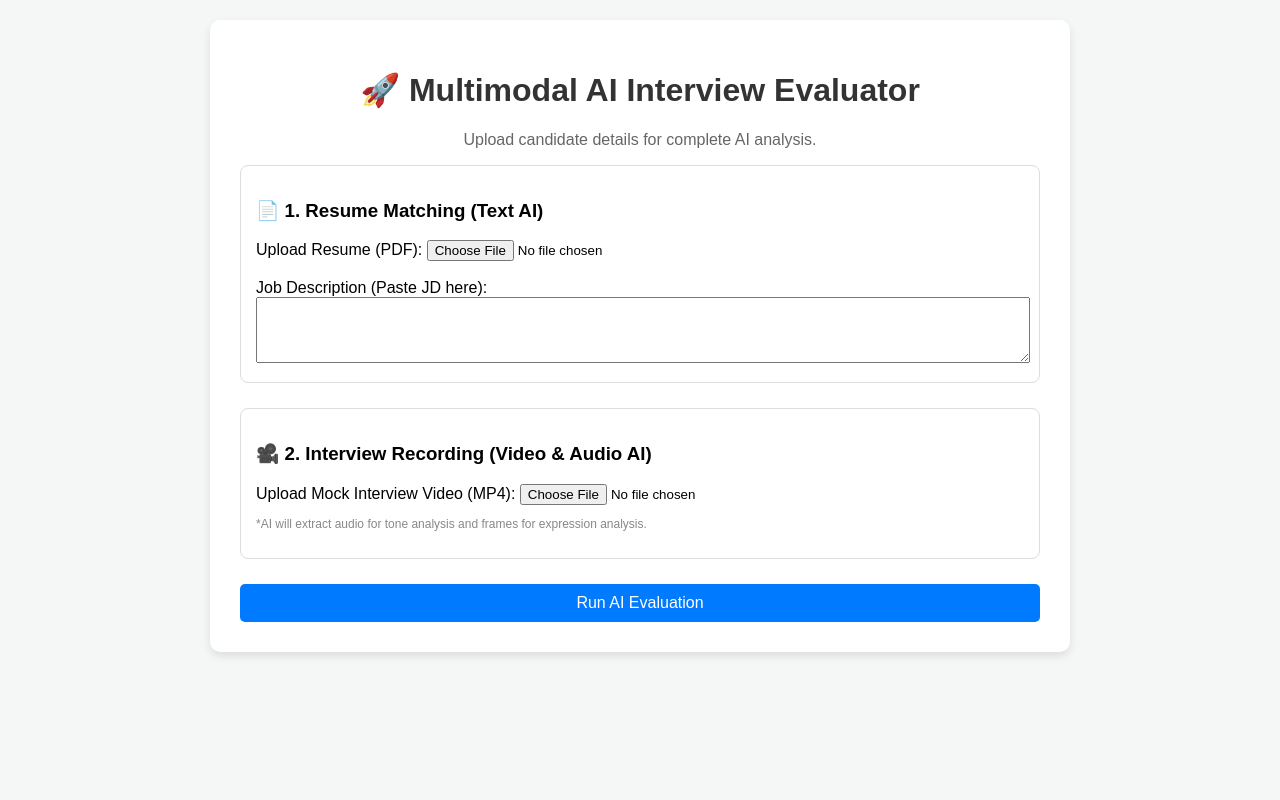
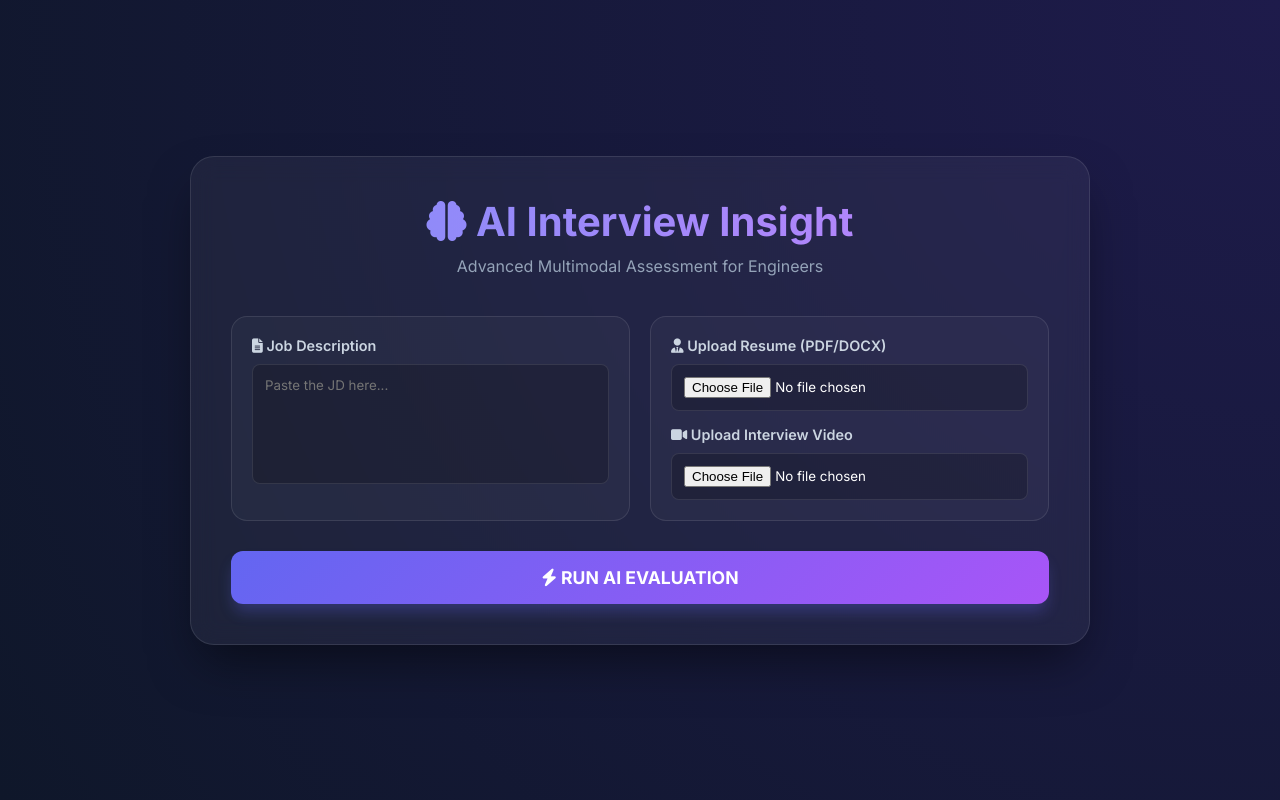
Before and after one commit to the-miz-4u/AI_Interview_Evaluator, a Flask app: page / in a window 1280 px wide. Run offline with Flask 3, Linux system fonts and the light colour scheme.

Commit message:
Updated UI to modern Glassmorphism tech theme

```diff
--- a/templates/index.html
+++ b/templates/index.html
@@ -3,46 +3,180 @@
 <head>
     <meta charset="UTF-8">
     <meta name="viewport" content="width=device-width, initial-scale=1.0">
-    <title>AI Interview Evaluator</title>
+    <title>AI Interview Insight | Next-Gen Evaluator</title>
+    <link href="https://fonts.googleapis.com/css2?family=Inter:wght@300;400;600;700&display=swap" rel="stylesheet">
+    <link rel="stylesheet" href="https://cdnjs.cloudflare.com/ajax/libs/font-awesome/6.4.0/css/all.min.css">
+
     <style>
-        body { font-family: Arial, sans-serif; background-color: #f4f7f6; margin: 0; padding: 20px; }
-        .container { max-width: 800px; margin: auto; background: white; padding: 30px; border-radius: 10px; box-shadow: 0 4px 8px rgba(0,0,0,0.1); }
-        h1 { text-align: center; color: #333; }
-        .section { margin-bottom: 25px; padding: 15px; border: 1px solid #ddd; border-radius: 8px; }
-        .btn { display: block; width: 100%; padding: 10px; background-color: #007bff; color: white; border: none; border-radius: 5px; font-size: 16px; cursor: pointer; }
-        .btn:hover { background-color: #0056b3; }
-        #result-box { margin-top: 20px; padding: 15px; background: #eef; border-radius: 8px; display: none; }
+        :root {
+            --primary: #6366f1;
+            --secondary: #a855f7;
+            --bg: #0f172a;
+            --glass: rgba(255, 255, 255, 0.05);
+            --glass-border: rgba(255, 255, 255, 0.1);
+        }
+
+        * { margin: 0; padding: 0; box-sizing: border-box; font-family: 'Inter', sans-serif; }
+
+        body {
+            background: radial-gradient(circle at top right, #1e1b4b, #0f172a);
+            color: #f8fafc;
+            min-height: 100vh;
+            display: flex;
+            justify-content: center;
+            align-items: center;
+            padding: 20px;
+        }
+
+        .dashboard {
+            width: 100%;
+            max-width: 900px;
+            background: var(--glass);
+            backdrop-filter: blur(12px);
+            border: 1px solid var(--glass-border);
+            border-radius: 24px;
+            padding: 40px;
+            box-shadow: 0 25px 50px -12px rgba(0, 0, 0, 0.5);
+        }
+
+        header { text-align: center; margin-bottom: 40px; }
+        header h1 { font-size: 2.5rem; font-weight: 700; background: linear-gradient(to right, #818cf8, #c084fc); -webkit-background-clip: text; -webkit-text-fill-color: transparent; }
+        header p { color: #94a3b8; margin-top: 10px; }
+
+        .input-grid { display: grid; grid-template-columns: 1fr 1fr; gap: 20px; margin-bottom: 30px; }
+
+        .card {
+            background: rgba(255, 255, 255, 0.03);
+            border: 1px solid var(--glass-border);
+            border-radius: 16px;
+            padding: 20px;
+            transition: transform 0.3s ease;
+        }
+        .card:hover { transform: translateY(-5px); border-color: var(--primary); }
+
+        label { display: block; margin-bottom: 10px; font-weight: 600; color: #cbd5e1; font-size: 0.9rem; }
+
+        textarea, input[type="file"] {
+            width: 100%;
+            background: rgba(0, 0, 0, 0.2);
+            border: 1px solid var(--glass-border);
+            border-radius: 8px;
+            padding: 12px;
+            color: white;
+            outline: none;
+        }
+
+        textarea { height: 120px; resize: none; }
+
+        .btn-evaluate {
+            width: 100%;
+            padding: 16px;
+            background: linear-gradient(135deg, var(--primary), var(--secondary));
+            border: none;
+            border-radius: 12px;
+            color: white;
+            font-size: 1.1rem;
+            font-weight: 700;
+            cursor: pointer;
+            transition: all 0.3s ease;
+            box-shadow: 0 10px 15px -3px rgba(99, 102, 241, 0.3);
+        }
+        .btn-evaluate:hover { opacity: 0.9; transform: scale(1.01); }
+
+        /* Results Styling */
+        #result-box { display: none; margin-top: 40px; animation: fadeIn 0.5s ease; }
+
+        .score-container { display: flex; justify-content: space-between; gap: 15px; margin-top: 20px; }
+        .score-tile {
+            flex: 1;
+            background: rgba(255, 255, 255, 0.05);
+            padding: 20px;
+            border-radius: 16px;
+            text-align: center;
+        }
+        .score-val { font-size: 2rem; font-weight: 800; display: block; color: #fbbf24; }
+        .score-label { font-size: 0.8rem; color: #94a3b8; text-transform: uppercase; letter-spacing: 1px; }
+
+        .loading-overlay {
+            display: none;
+            text-align: center;
+            margin-top: 20px;
+        }
+        .spinner {
+            border: 4px solid rgba(255,255,255,0.1);
+            border-left-color: var(--primary);
+            border-radius: 50%;
+            width: 40px;
+            height: 40px;
+            animation: spin 1s linear infinite;
+            margin: 0 auto 15px;
+        }
+
+        @keyframes spin { to { transform: rotate(360deg); } }
+        @keyframes fadeIn { from { opacity: 0; transform: translateY(10px); } to { opacity: 1; transform: translateY(0); } }
+
+        @media (max-width: 600px) { .input-grid { grid-template-columns: 1fr; } }
     </style>
 </head>
 <body>
 
-<div class="container">
-    <h1>🚀 Multimodal AI Interview Evaluator</h1>
-    <p style="text-align: center; color: #666;">Upload candidate details for complete AI analysis.</p>
+<div class="dashboard">
+    <header>
+        <h1><i class="fas fa-brain"></i> AI Interview Insight</h1>
+        <p>Advanced Multimodal Assessment for Engineers</p>
+    </header>
 
-    <form id="evaluationForm">
-        <div class="section">
-            <h3>📄 1. Resume Matching (Text AI)</h3>
-            <label>Upload Resume (PDF):</label>
-            <input type="file" id="resumeFile" accept=".pdf" required>
-            <br><br>
-            <label>Job Description (Paste JD here):</label><br>
-            <textarea id="jobDescription" rows="4" style="width: 100%;" required></textarea>
+    <div class="input-grid">
+        <div class="card">
+            <label><i class="fas fa-file-alt"></i> Job Description</label>
+            <textarea id="jobDescription" placeholder="Paste the JD here..."></textarea>
+        </div>
+        <div class="card" style="display: flex; flex-direction: column; gap: 15px;">
+            <div>
+                <label><i class="fas fa-user-tie"></i> Upload Resume (PDF/DOCX)</label>
+                <input type="file" id="resumeFile">
+            </div>
+            <div>
+                <label><i class="fas fa-video"></i> Upload Interview Video</label>
+                <input type="file" id="videoFile" accept="video/*">
+            </div>
+        </div>
+    </div>
+
+    <button class="btn-evaluate" onclick="startEvaluation()">
+        <i class="fas fa-bolt"></i> RUN AI EVALUATION
+    </button>
+
+    <div id="loading" class="loading-overlay">
+        <div class="spinner"></div>
+        <p>AI is analyzing frames, audio, and text... Hold tight! ⚡</p>
+    </div>
+
+    <div id="result-box">
+        <div class="score-container">
+            <div class="score-tile">
+                <span class="score-val" id="res-score">0%</span>
+                <span class="score-label">Resume Match</span>
+            </div>
+            <div class="score-tile">
+                <span class="score-val" id="tech-score">0</span>
+                <span class="score-label">Technical</span>
+            </div>
+            <div class="score-tile">
+                <span class="score-val" id="conf-score">0</span>
+                <span class="score-label">Confidence</span>
+            </div>
         </div>
 
-        <div class="section">
-            <h3>🎥 2. Interview Recording (Video & Audio AI)</h3>
-            <label>Upload Mock Interview Video (MP4):</label>
-            <input type="file" id="videoFile" accept="video/mp4" required>
-            <p style="font-size: 12px; color: #888;">*AI will extract audio for tone analysis and frames for expression analysis.</p>
+        <div class="card" style="margin-top: 20px;">
+            <h4 style="color: var(--secondary); margin-bottom: 10px;"><i class="fas fa-comment-dots"></i> AI Feedback</h4>
+            <p id="ai-feedback" style="line-height: 1.6; color: #cbd5e1;"></p>
         </div>
 
-        <button type="button" class="btn" onclick="startEvaluation()">Run AI Evaluation</button>
-    </form>
-
-    <div id="result-box">
-        <h3>📊 AI Evaluation Report</h3>
-        <p id="ai-response">Processing...</p>
+        <div class="card" style="margin-top: 15px;">
+            <p><b>✅ Matched Skills:</b> <span id="matched-skills" style="color: #4ade80;"></span></p>
+            <p><b>❌ Missing Skills:</b> <span id="missing-skills" style="color: #f87171;"></span></p>
+        </div>
     </div>
 </div>
 
@@ -50,22 +184,21 @@
     function startEvaluation() {
         const resumeFile = document.getElementById('resumeFile').files[0];
         const jdText = document.getElementById('jobDescription').value;
-        const videoFile = document.getElementById('videoFile').files[0]; // Video Fetch karna
+        const videoFile = document.getElementById('videoFile').files[0];
 
         if (!resumeFile || !jdText || !videoFile) {
             alert("Bhai, Resume, Job Description aur Video teeno daalna zaroori hai!");
             return;
         }
 
-        // Show processing status
-        document.getElementById('result-box').style.display = 'block';
-        document.getElementById('ai-response').innerHTML = "<b>🧠 AI is analyzing your Resume and Video... (isme 15-30 seconds lag sakte hain). Please wait! ⏳</b>";
+        // UI Reset & Show Loader
+        document.getElementById('result-box').style.display = 'none';
+        document.getElementById('loading').style.display = 'block';
 
-        // FormData prepare karna
         let formData = new FormData();
         formData.append("resume", resumeFile);
         formData.append("jd", jdText);
-        formData.append("video", videoFile); // Video append karna
+        formData.append("video", videoFile);
 
         fetch('/evaluate', {
             method: 'POST',
@@ -73,26 +206,26 @@
         })
         .then(response => response.json())
         .then(data => {
+            document.getElementById('loading').style.display = 'none';
+
             if(data.status === "success") {
-                // UI par final report print karna
-                let resultHTML = `
-                    <h3 style="color: #007bff;">📄 Resume Match Score: ${data.resume_score}%</h3>
-                    <p><b>✅ Matched Skills:</b> ${data.matched_keywords.join(', ') || 'None found'}</p>
-                    <p><b>❌ Missing Skills:</b> ${data.missing_keywords.join(', ') || 'None'}</p>
-                    <hr>
-                    <h3 style="color: #28a745;">🎥 Video AI Analysis (Gemini Flash)</h3>
-                    <p><b>💻 Technical Score:</b> ${data.technical_score} / 100</p>
-                    <p><b>🗣️ Confidence Score:</b> ${data.confidence_score} / 100</p>
-                    <p><b>🤖 AI Feedback:</b> ${data.video_feedback}</p>
-                `;
-                document.getElementById('ai-response').innerHTML = resultHTML;
+                document.getElementById('result-box').style.display = 'block';
+
+                // Set Values
+                document.getElementById('res-score').innerText = data.resume_score + "%";
+                document.getElementById('tech-score').innerText = data.technical_score + "/100";
+                document.getElementById('conf-score').innerText = data.confidence_score + "/100";
+                document.getElementById('ai-feedback').innerText = data.video_feedback;
+                document.getElementById('matched-skills').innerText = data.matched_keywords.join(', ') || 'None';
+                document.getElementById('missing-skills').innerText = data.missing_keywords.join(', ') || 'None';
             } else {
-                document.getElementById('ai-response').innerHTML = `<p style="color: red;">Error: ${data.message}</p>`;
+                alert("Error: " + data.message);
             }
         })
         .catch(error => {
+            document.getElementById('loading').style.display = 'none';
             console.error('Error:', error);
-            document.getElementById('ai-response').innerHTML = `<p style="color: red;">Server ya API me kuch error aaya. Terminal check karo.</p>`;
+            alert("Server connection failed!");
         });
     }
 </script>
```
